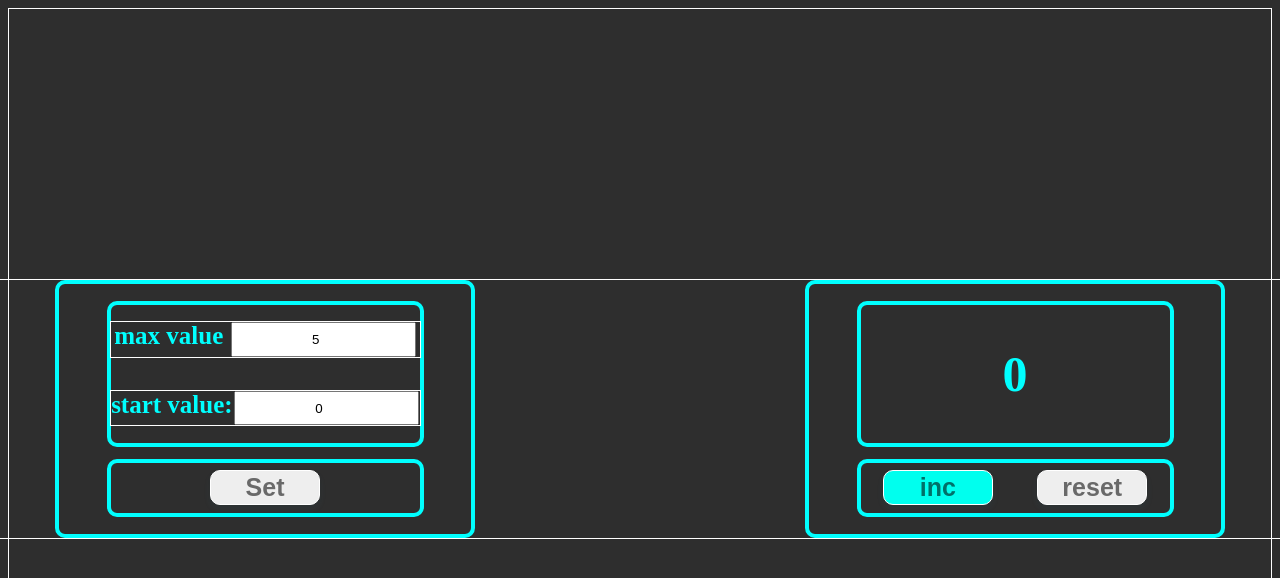
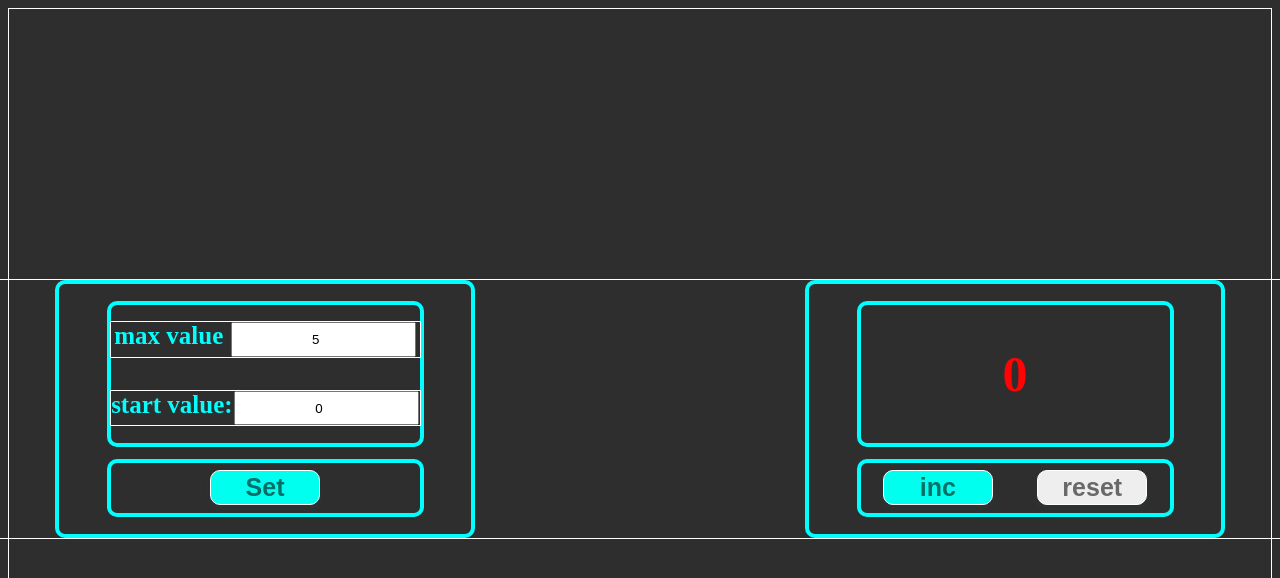
Before and after one commit to uginza/Counter, a React (Create React App) app: page / in a window 1280 px wide. Shown: the top 578 px of the page. Built offline with nearby package versions, Linux system fonts and the light colour scheme.

Commit message:
setButtonCondition3 is set

```diff
--- a/src/CounterInterface/CounterInterface.tsx
+++ b/src/CounterInterface/CounterInterface.tsx
@@ -20,7 +20,7 @@ function CounterInterface(props:CounterInterfaceType) {
     const isMax =!props.newMaxValue?count<5: count < props.newMaxValue
     const incButtonClass = `${isMax ? i.incBtn : i.incBtnDisabled}`
     const resetButtonClass = `${count === 0 ? i.resetButtonDisabled : i.resetButton}`
-    const integerClass = `${count < props.newMaxValue || count<5 ? s.integerContainerActive : s.integerContainerDisabled}`
+    const integerClass1 = `${count < props.newMaxValue? s.integerContainerActive :s.integerContainerDisabled}`
 
     function incHandler() {
         if (isMax) {
@@ -34,7 +34,7 @@ function CounterInterface(props:CounterInterfaceType) {
 
     return (
         <div className={k.counterInterfaceContainer}>
-            <div className={integerClass}>
+            <div className={integerClass1}>
                 <Counter count={count}/>
             </div>
             <div className={s.buttonsContainer}>
--- a/src/SetIntervalConponent/SetIntervalComponent.tsx
+++ b/src/SetIntervalConponent/SetIntervalComponent.tsx
@@ -30,8 +30,10 @@ function SetIntervalComponent(props: SetIntervalComponentType) {
 
     const setButtonCondition1 = minValue === '0' && maxValue === '5'
         ? b.setButtonDisabled : setButtonCondition2
+    const setButtonCondition3 = Number(minValue) >= 0 && Number(maxValue) >= 0
+        ? b.setButton : b.setButtonDisabled
 
-    const setButton = `${setButtonCondition1}`
+    const setButton = `${setButtonCondition1 && setButtonCondition3}`
 
     const startInputClass = `${Number(minValue) >= 0 ? s.inputActive : s.inputNegative}`
     const maxInputClass = `${Number(maxValue) >= 0 ? s.inputActive : s.inputNegative}`
```
